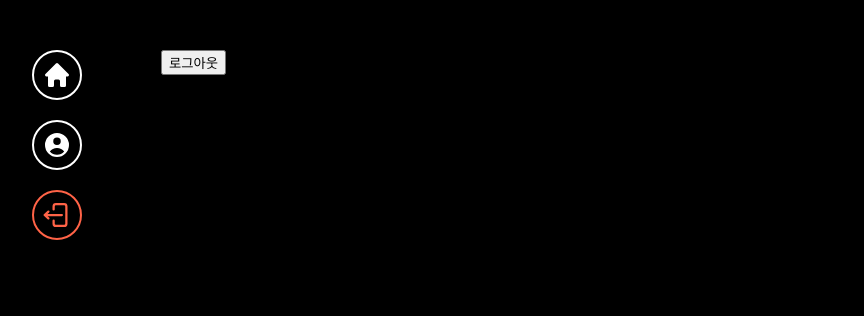
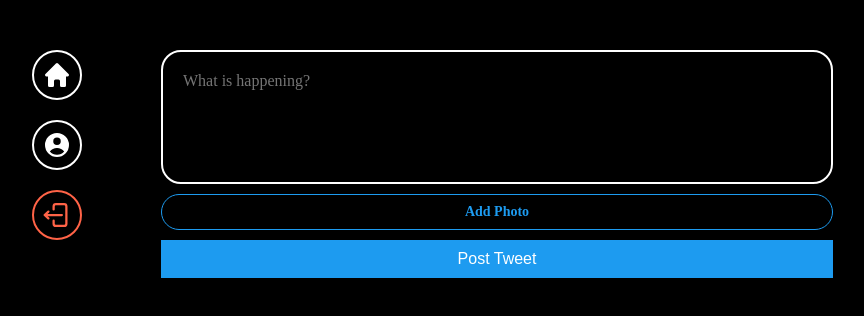
Before and after one commit to Jisoo0907/twit, a React (Vite) app: page / in a window 1280 px wide. Shown: the top 316 px of the page, without its empty margins (237-1101 px from the left). Built offline with nearby package versions, Linux system fonts and the light colour scheme; no server answers; sample sign-in values are in the browser's storage.

Commit message:
feat: create posting tweet page

```diff
--- /dev/null
+++ b/src/components/post-tweet-form.tsx
@@ -0,0 +1,96 @@
+import { useState } from "react";
+import styled from "styled-components";
+
+const Form = styled.form`
+  display: flex;
+  flex-direction: column;
+  gap: 10px;
+`;
+
+const TextArea = styled.textarea`
+  border: 2px solid white;
+  padding: 20px;
+  border-radius: 20px;
+  font-size: 16px;
+  color: #ffffff;
+  background-color: #000000;
+  width: 100%;
+  resize: none;
+  font-family: Pretendard;
+  &::placeholder {
+    font-size: 16px;
+  }
+  &:focus {
+    outline: none;
+    border-color: #1d9bf0;
+  }
+`;
+
+const AttachFileButton = styled.label`
+  padding: 10px 0px;
+  color: #1d9bf0;
+  text-align: center;
+  border-radius: 20px;
+  border: 1px solid #1d9bf0;
+  font-size: 14px;
+  font-weight: 600;
+  cursor: pointer;
+`;
+
+const AttachFileInput = styled.input`
+  display: none;
+`;
+
+const SubmitButton = styled.input`
+  background-color: #1d9bf0;
+  color: white;
+  border: none;
+  padding: 10px 0px;
+  font-size: 16px;
+  cursor: pointer;
+  &:hover,
+  &:active {
+    opacity: 0.9;
+  }
+`;
+export default function PostTweetForm() {
+  const [isLoading, setLoading] = useState(false);
+  const [tweet, setTweet] = useState("");
+  const [file, setFile] = useState<File | null>(null);
+  const onChange = (e: React.ChangeEvent<HTMLTextAreaElement>) => {
+    setTweet(e.target.value);
+  };
+  const onFlieChange = (e: React.ChangeEvent<HTMLInputElement>) => {
+    const { files } = e.target;
+    if (files && files.length === 1) {
+      // 하나의 파일만 업로드 가능
+      setFile(files[0]);
+    }
+  };
+
+  return (
+    <Form>
+      <TextArea
+        rows={5}
+        maxLength={180}
+        onChange={onChange}
+        value={tweet}
+        placeholder="What is happening?"
+      />
+      <AttachFileButton htmlFor="file">
+        {file ? "Photo added ✅" : "Add Photo"}
+      </AttachFileButton>
+      <AttachFileInput
+        onChange={onFlieChange}
+        type="file"
+        id="file"
+        accept="image/*"
+      />
+      <SubmitButton
+        type="submit"
+        value={isLoading ? "Posting..." : "Post Tweet"}
+      />
+    </Form>
+  );
+}
+// 왜 새로고침하면 로그인 폼이 나오니
--- a/src/routes/home.tsx
+++ b/src/routes/home.tsx
@@ -1,12 +1,14 @@
+import styled from "styled-components";
+import PostTweetForm from "../components/post-tweet-form";
 import { auth } from "../firebase";
 
+const Wrapper = styled.div``;
+
 export default function Home() {
-  const logOut = () => {
-    auth.signOut();
-  };
+  auth.signOut();
   return (
-    <h1>
-      <button onClick={logOut}>로그아웃</button>
-    </h1>
+    <Wrapper>
+      <PostTweetForm />
+    </Wrapper>
   );
 }
```
